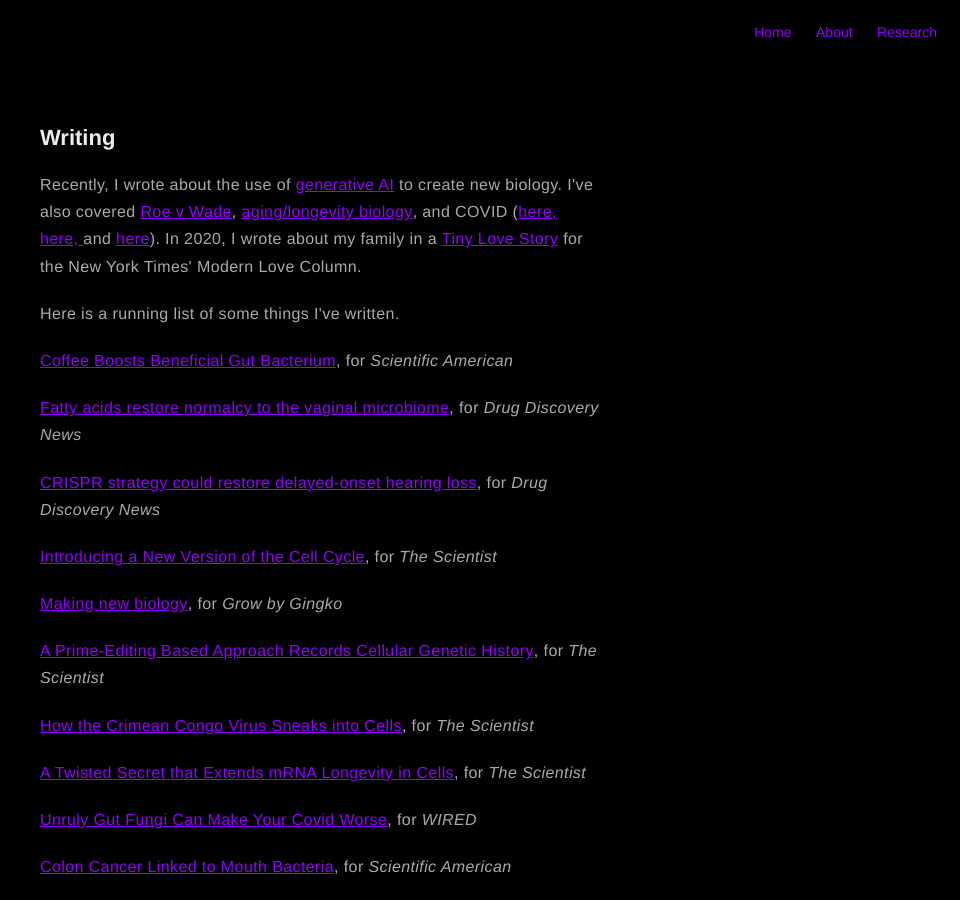
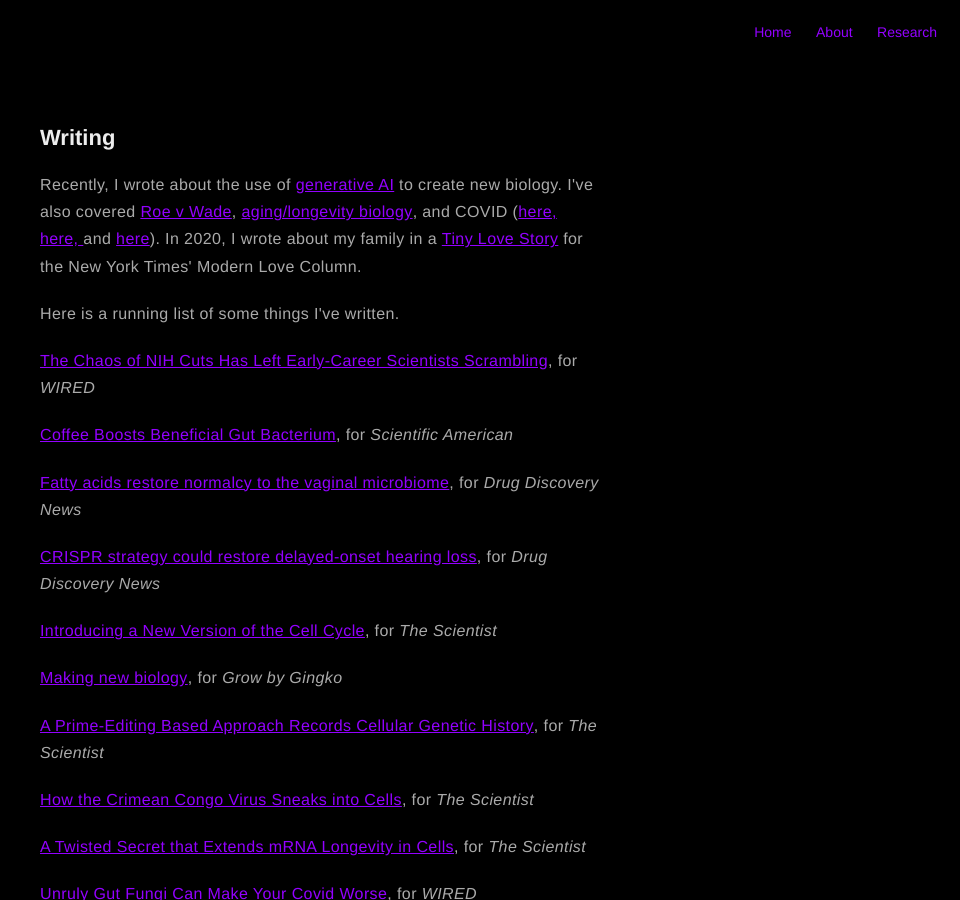
Before and after one commit to maggiesychen/maggiesychen.github.io, a Jekyll site: the page built from writing.html, in a window 1280 px wide and 900 px high. Shown: the whole window, without its empty margins (320-1280 px from the left). Built offline with Jekyll 4.4.1, drawn with Linux system fonts in a browser that asks for light colours; nearby versions of some CDN libraries.

Commit message:
Update writing.html

```diff
--- a/writing.html
+++ b/writing.html
@@ -17,6 +17,10 @@
   Here is a running list of some things I've written.
 </p>
 <p></p>
+
+<p>
+  <a href= "https://www.wired.com/story/the-chaos-of-nih-cuts-has-left-early-career-scientists-scrambling/" target="_blank">The Chaos of NIH Cuts Has Left Early-Career Scientists Scrambling</a>, for <i>WIRED</i>
+</p>
 
 <p>
   <a href= "https://www.scientificamerican.com/article/coffee-boosts-beneficial-gut-bacterium/" target="_blank">Coffee Boosts Beneficial Gut Bacterium</a>, for <i>Scientific American</i>
```
